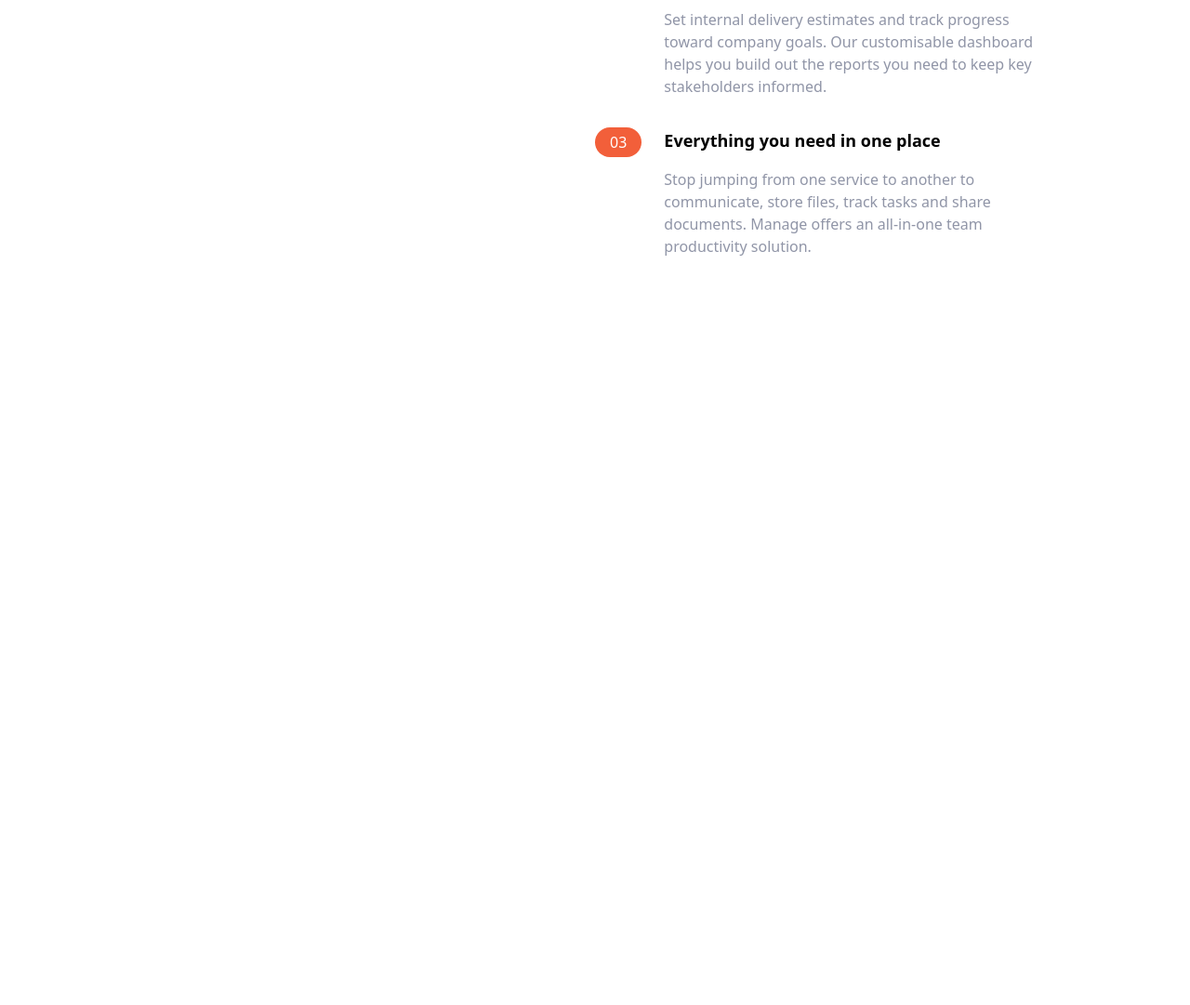
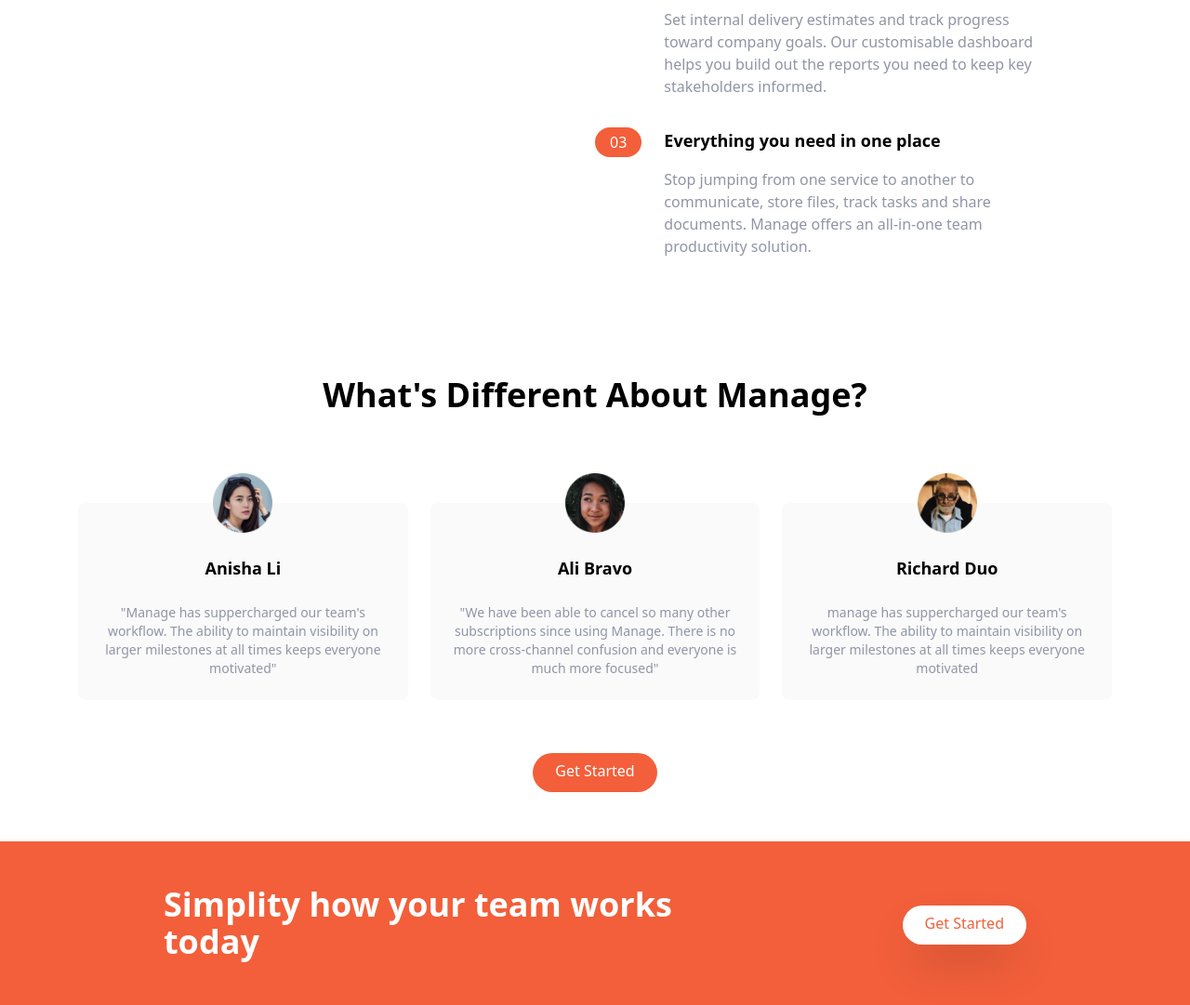
Before and after one commit to LHH2904/Manage_Landing_Page, a website: page index.html in a window 1280 px wide. Shown: the part 863-1944 px from the top of the page at 93% size. Before the commit the page ends 1140 px from the top, so only its background shows below. Drawn offline with nearby package versions, Linux system fonts and the light colour scheme; files that its build step writes are made by us from their sources.

Commit message:
Build testimonial and CTA section

```diff
--- a/index.html
+++ b/index.html
@@ -145,6 +145,67 @@
             </div>
         </div>
     </section>
+
+    <!-- Testimonial Section -->
+    <section id="testimonials">
+        <!-- Container to heading and testm blocks -->
+        <div class="max-w-6xl px-5 mx-auto mt-32 text-center">
+            <!-- Heading -->
+            <h2 class="text-4xl font-bold text-center">
+                What's Different About Manage?
+            </h2>
+            <!-- Testimonial Container -->
+            <div class="flex flex-col mt-24 md:flex-row md:space-x-6">
+                <!-- Testimonial 1 -->
+                <div class="flex flex-col items-center p-6 space-y-6 rounded-lg bg-veryLightGray md:w-1/3">
+                    <img src="img/avatar-anisha.png" class="w-16 -mt-14" alt="">
+                    <h5 class="text-lg font-bold">Anisha Li</h5>
+                    <p class="text-sm text-darkGrayishBlue">"Manage has suppercharged our team's workflow. The ability
+                        to
+                        maintain visibility on larger milestones at all times keeps everyone motivated"</p>
+                </div>
+                <!-- Testimonial 2 -->
+                <div class="flex-col items-center hidden p-6 space-y-6 rounded-lg md:flex bg-veryLightGray md:w-1/3 ">
+                    <img src="img/avatar-ali.png" class="w-16 -mt-14" alt="">
+                    <h5 class="text-lg font-bold">Ali Bravo</h5>
+                    <p class="text-sm text-darkGrayishBlue">"We have been able to cancel so many other subscriptions
+                        since using Manage. There is no more cross-channel confusion and everyone is much more focused"
+                    </p>
+                </div>
+                <!-- Testimonial 3 -->
+                <div class="flex-col items-center hidden p-6 space-y-6 rounded-lg md:flex bg-veryLightGray md:w-1/3">
+                    <img src="img/avatar-richard.png" class="w-16 -mt-14" alt="">
+                    <h5 class="text-lg font-bold">Richard Duo</h5>
+                    <p class="text-sm text-darkGrayishBlue">manage has suppercharged our team's workflow. The ability to
+                        maintain visibility on larger milestones at all times keeps everyone motivated</p>
+                </div>
+            </div>
+            <!-- Button -->
+            <div class="my-16">
+                <a href="#"
+                    class="p-3 px-6 pt-2 text-white rounded-full bg-brightRed baseline hover:bg-brightRedLight">Get
+                    Started</a>
+            </div>
+        </div>
+    </section>
+
+    <!-- CTA Section -->
+    <section id="CTA" class="bg-brightRed">
+        <!-- Flex Container -->
+        <div
+            class="container flex flex-col items-center justify-between px-6 py-24 mx-auto space-y-12 md:flex-row md:py-12 md:space-y-0">
+            <!-- Heading -->
+            <h2 class="text-5xl font-bold leading-tight text-center text-white md:text-4xl md:max-w-xl md:text-left">
+                Simplity how your team works today
+            </h2>
+            <!-- Button -->
+            <div>
+                <a href="#"
+                    class="p-3 px-6 pt-2 bg-white rounded-full shadow-2xl text-brightRed baseline hover:bg-gray-100">Get
+                    Started</a>
+            </div>
+        </div>
+    </section>
 </body>
 
 </html>
```
Also changed, not shown: css/main.css (deleted), 1 other file.
